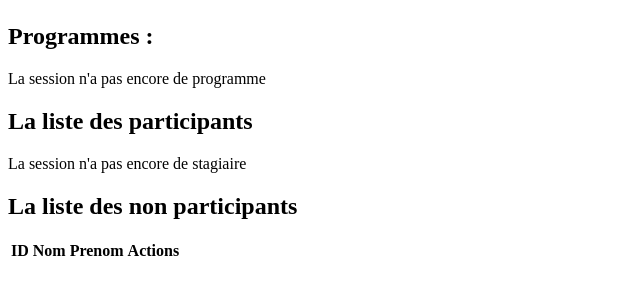
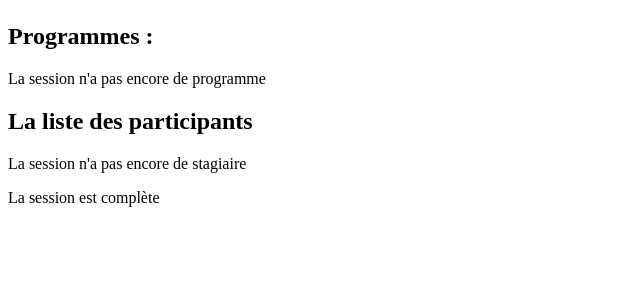
Before and after one commit to DenZaiyy/sfSessionTW, a Symfony app: template templates/session/show.html.twig in a window 1280 px wide. Shown: the part 127-422 px from the top of the page, without its empty margins (0-640 px from the left). Run offline with Twig, Linux system fonts and the light colour scheme; the template is opened without the code that fills it, so the values that code supplies are empty; some libraries are stand-ins or nearby versions.

Commit message:
check if nbPlace is full or not, add/remove to list
- Si le nombre de place disponible est atteint, on empêche l'ajout de nouveaux stagiaires dans la session actuelle

- Rassemblement des function add/remove pour le stagiaire en session en une seul, en vérifiant si le stagiaire est déjà dans la liste des stagiaires en session, si il y est déjà, alors sa le supprime, autrement sa l'ajoute.

```diff
--- a/templates/session/show.html.twig
+++ b/templates/session/show.html.twig
@@ -42,6 +42,7 @@
 					<th scope="col" class="px-6 py-4 font-bold uppercase text-gray-900 dark:text-white">Ville</th>
 					<th scope="col" class="px-6 py-4 font-bold uppercase text-gray-900 dark:text-white">Mail</th>
 					<th scope="col" class="px-6 py-4 font-bold uppercase text-gray-900 dark:text-white">Téléphone</th>
+					<th scope="col" class="px-6 py-4 font-bold uppercase text-gray-900 dark:text-white">Action</th>
 				</tr>
 			</thead>
 			<tbody class="divide-y divide-gray-100 border-t border-gray-100 dark:bg-slate-400">
@@ -58,6 +59,9 @@
 						<td class="px-6 py-4">{{ stagiaire.ville }}</td>
 						<td class="px-6 py-4">{{ stagiaire.mail }}</td>
 						<td class="px-6 py-4">{{ stagiaire.tel }}</td>
+						<td class="px-6 py-4">
+							<a href="{{ path('remove_stagiaire_to_session', {'id': session.id, 'stagiaire_id': stagiaire.id }) }}" class="bg-red-500 hover:bg-red-700 text-white font-bold py-2 px-4 rounded">Retirer</a>
+						</td>
 					</tr>
 				</tr>
 			{% endfor %}
@@ -67,6 +71,10 @@
 	<p>La session n'a pas encore de stagiaire</p>
 {% endif %}
 
+{% if session.getNbPlace <= session.getStagiaires.count %}
+	<p>La session est complète</p>
+{% else %}
+
 	<h2 class="text-2xl font-bold uppercase mt-5">La liste des non participants</h2>
 	<table class="w-full border-collapse bg-white text-left text-sm text-gray-500 dark:text-white mt-5 table-auto">
 		<thead class="bg-gray-50 dark:bg-slate-800">
@@ -74,7 +82,7 @@
 				<th scope="col" class="px-6 py-4 font-bold uppercase text-gray-900 dark:text-white w-max">ID</th>
 				<th scope="col" class="px-6 py-4 font-bold uppercase text-gray-900 dark:text-white">Nom</th>
 				<th scope="col" class="px-6 py-4 font-bold uppercase text-gray-900 dark:text-white">Prenom</th>
-			<th scope="col" class="px-6 py-4 font-bold uppercase text-gray-900 dark:text-white">Actions</th>
+				<th scope="col" class="px-6 py-4 font-bold uppercase text-gray-900 dark:text-white">Action</th>
 			</tr>
 		</thead>
 		<tbody class="divide-y divide-gray-100 border-t border-gray-100 dark:bg-slate-400">
@@ -86,9 +94,10 @@
 					<td class="px-6 py-4">{{ stag.nom }}</td>
 					<td class="px-6 py-4">{{ stag.prenom }}</td>
 					<td class="px-6 py-4">
-					<a href="{{ path('add_stagiaireToSession', {'id': session.id, 'id': stag.id}) }}" class="bg-green-500 hover:bg-green-700 text-white font-bold py-2 px-4 rounded">Ajouter</a>
+						<a href="{{ path('add_stagiaire_to_session', {'id': session.id, 'stagiaire_id': stag.id }) }}" class="bg-green-500 hover:bg-green-700 text-white font-bold py-2 px-4 rounded">Ajouter</a>
 					</td>
 				</tr>
-		</tr>
 			{% endfor %}
-</tbody></table>{% endblock %}
+		</tbody>
+	</table>
+{% endif %}{% endblock %}
```
Also changed, not shown: src/Controller/SessionController.php (+24 -2 lines). Lines whose indentation alone changed are shown as unchanged.
